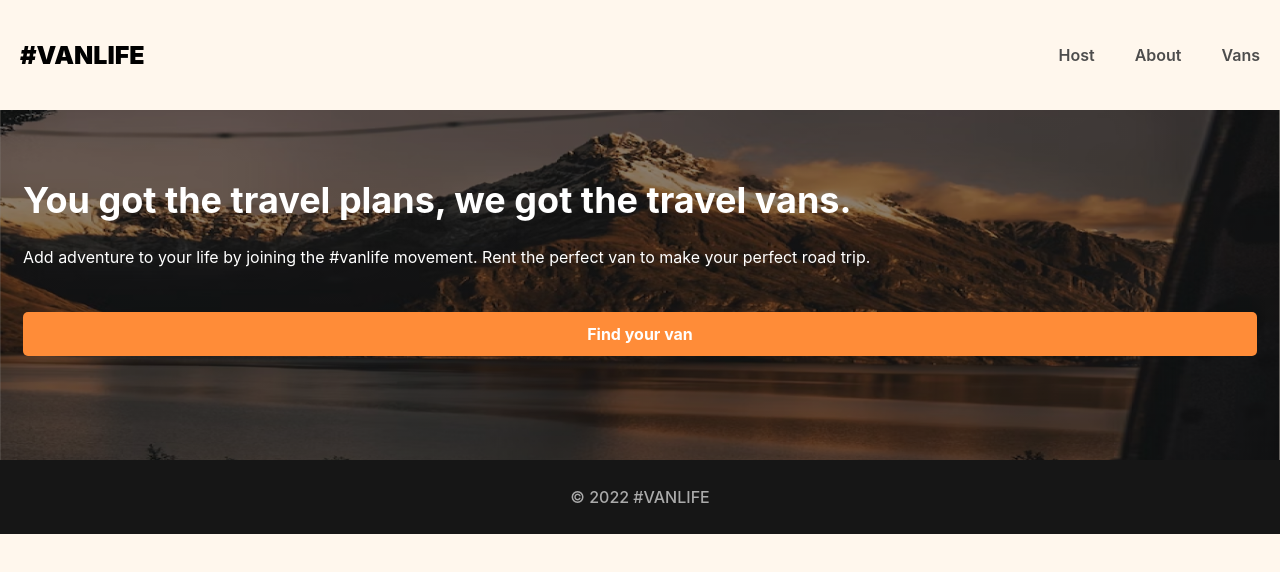
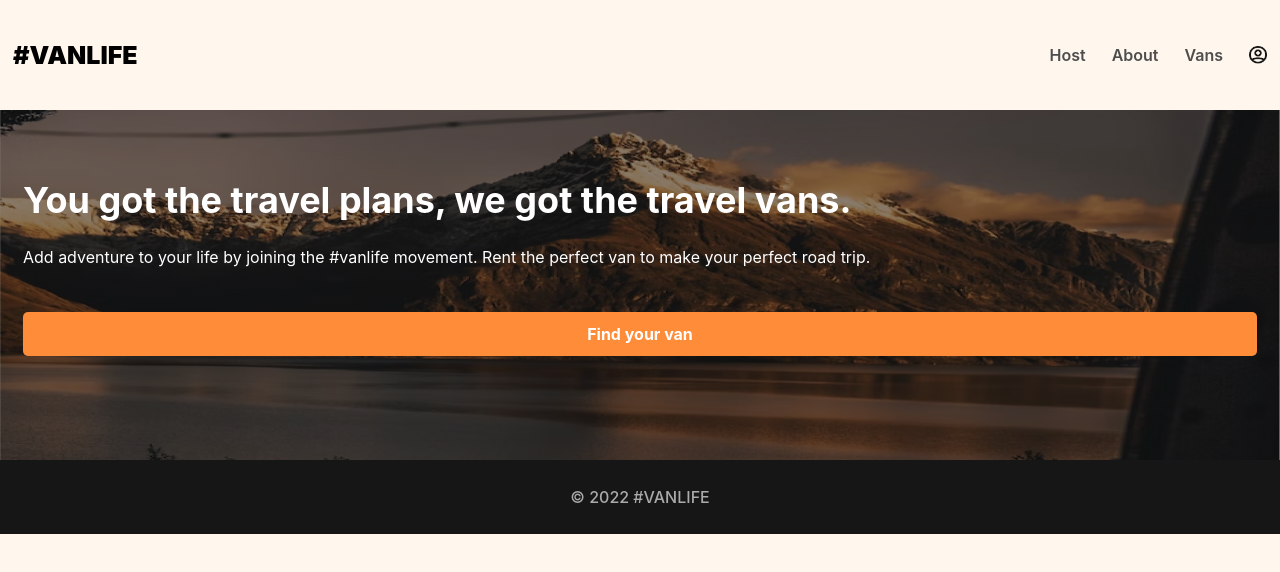
Before and after one commit to jmarcm/van-life, a React (Vite) app: page / in a window 1280 px wide. Shown: the top 572 px of the page. Built offline with nearby package versions, Linux system fonts and the light colour scheme; what miragejs would draw is missing.

Commit message:
Add login link

```diff
--- a/src/App.css
+++ b/src/App.css
@@ -49,7 +49,7 @@ header a {
     text-decoration: none;
     color: #4d4d4d;
     font-weight: 600;
-    padding: 5px 20px;
+    padding: 5px 13px;
 }
 
 header a:hover {
--- a/src/components/Header.jsx
+++ b/src/components/Header.jsx
@@ -1,5 +1,6 @@
 import React from "react";
 import { Link, NavLink } from "react-router-dom";
+import loginIcon from "../assets/images/avatar-icon.png";
 
 export default function Header() {
     const activeStyle = {
@@ -32,6 +33,9 @@ export default function Header() {
                 >
                     Vans
                 </NavLink>
+                <Link to="login" className="login-link">
+                    <img src={loginIcon} className="login-icon" />
+                </Link>
             </nav>
         </header>
     );
```
Also changed, not shown: src/assets/images/avatar-icon.png (added).
